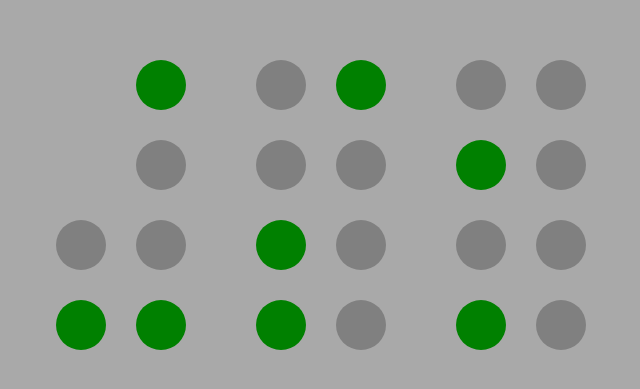
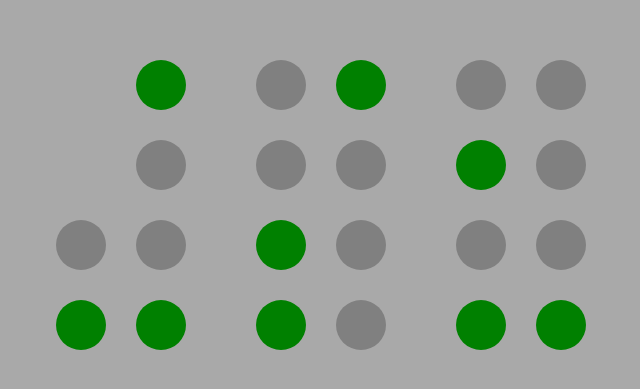
Before and after one commit to ra-res/binary-clock, a React (Create React App) app: page / in a window 1280 px wide. Shown: the part 195-584 px from the top of the page, without its empty margins (319-959 px from the left). Built offline with nearby package versions, Linux system fonts and the light colour scheme.

Commit message:
Fix bug with hour indicator

```diff
--- a/src/Components/BinaryClock.tsx
+++ b/src/Components/BinaryClock.tsx
@@ -1,4 +1,4 @@
-import React, { FC, useEffect, useState } from "react";
+import React, { FC, useState } from "react";
 import styled from "styled-components";
 
 import Circles from "./Circle";
@@ -60,7 +60,7 @@ const BinaryClock: FC = () => {
 
   setInterval(() => {
     setDate(new Date());
-  }, 2000);
+  }, 1000);
 
   return (
     <Wrapper>
--- a/src/Components/Circle.tsx
+++ b/src/Components/Circle.tsx
@@ -37,13 +37,14 @@ const Circles = ({ num, binary }: CirclesProps) => {
   let bin = binary.split("");
 
   // Pad Array with 0s
-  if (bin.length !== num) {
-    bin = Array(4).fill("0").concat(bin).slice(bin.length);
+  if (bin.length !== 4) {
+    bin = [...Array(4 - bin.length).fill("0"), ...bin];
   }
 
   for (let index = 0; index < 4; index++) {
     circles.push(
       <Circle
+        key={`${bin} + ${index}`}
         active={bin[index] === "1"}
         opacity={num !== 4 && index < num ? 0 : 1}
       />
```
